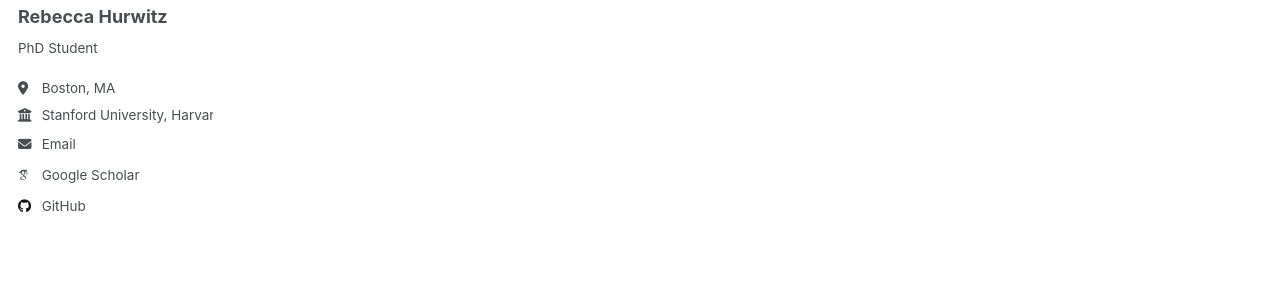
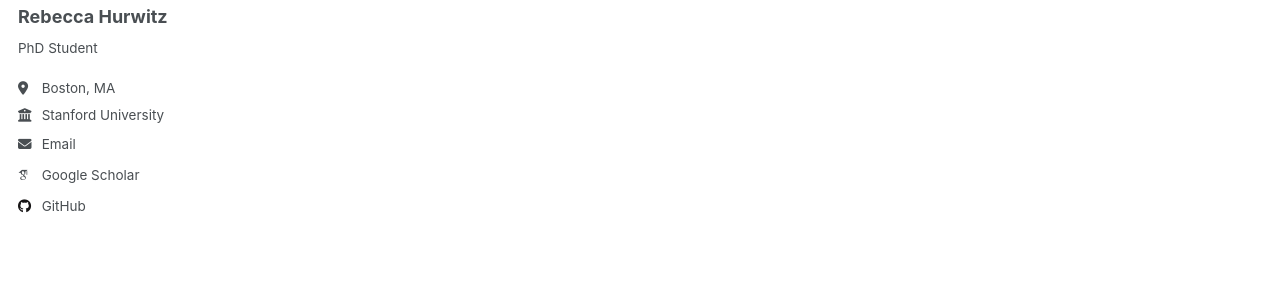
Before and after one commit to rebeccahurwitz/rebeccahurwitz.github.io, a Jekyll site: the page built from _pages/about.md, in a window 1280 px wide. Shown: the part 237-537 px from the top of the page. Built offline with Jekyll 4.4.1, drawn with Linux system fonts in a browser that asks for light colours; some web fonts are replaced; a script that is not in the unit is left out.

Commit message:
Update _config.yml

```diff
--- a/_config.yml
+++ b/_config.yml
@@ -28,7 +28,7 @@ author:
   pronouns         : # example: "she/her"
   bio              : "PhD Student"
   location         : "Boston, MA"
-  employer         : "Stanford University, Harvard University"
+  employer         : "Stanford University"
   education        : "Harvard University"
   uri              : # URL
   email            : "rebeccahurwitz@g.harvard.edu"
```
